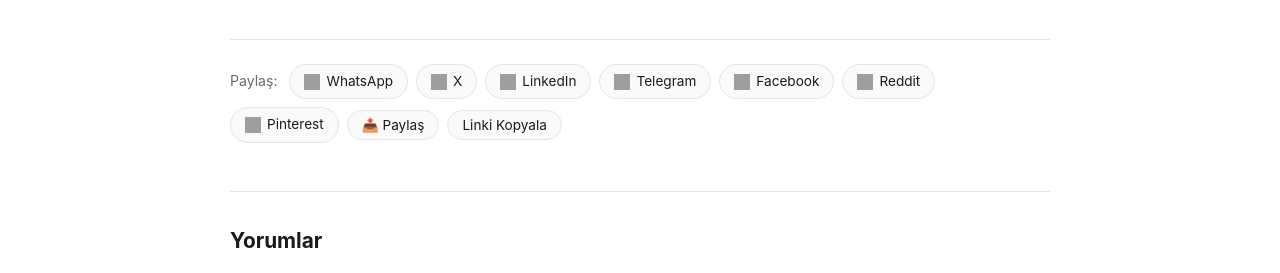
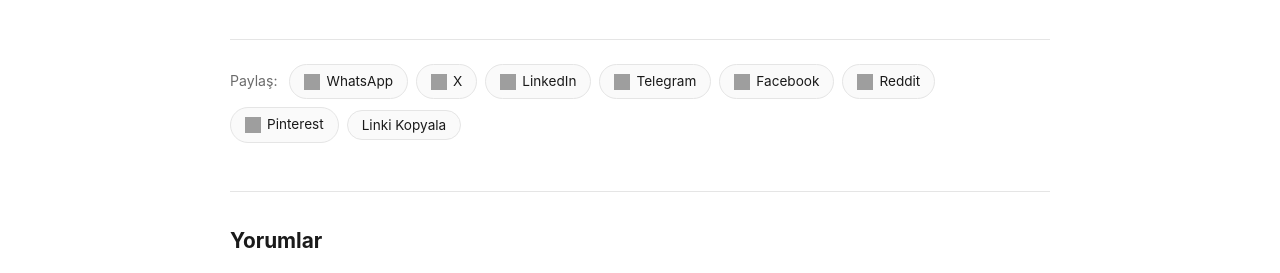
Before and after one commit to abdullah-eymen-asru/abdullah-eymen-asru.github.io, a Jekyll site: the page built from _posts/2026/2026-09-19-ornek-zamanlanmis-yazi.md, in a window 1280 px wide and 1400 px high, scrolled down 380 px. Shown: the part 637-910 px from the top of the window. Built offline with Jekyll 4.4.1, drawn with Linux system fonts in a browser that asks for light colours; grey boxes are pictures that could not be loaded.

Commit message:
Enhance share button styles and fix visibility bug
Added styles for disabled share button and fixed visibility issue.

```diff
--- a/assets/style.css
+++ b/assets/style.css
@@ -831,6 +831,34 @@ th { color: var(--muted); font-weight: 600; }
 }
 
 .share-btn:hover { border-color: var(--accent); color: var(--accent); }
+
+/* Paylaşım isteği SÜRERKEN (bkz. share.html'deki "paylasimSuruyor"
+   bayrağı) buton devre dışı bırakılır — kullanıcı dokunmasının
+   "boşa gittiğini" değil, isteğin işlendiğini görsün diye soluklaştırılır.
+   Bu, tekrar tıklamayı (ve WebKit'te buna bağlı askıda kalma riskini)
+   caydırmaya da yardımcı olur. */
+.share-btn:disabled {
+  opacity: 0.55;
+  cursor: default;
+  pointer-events: none;
+}
+
+/* BUG FİX ("Paylaş" butonu masaüstünde/desteklenmeyen tarayıcılarda GÖRÜNÜP
+   tıklanınca hiçbir şey yapmıyordu): ".share-btn" kuralı "display:
+   inline-flex" verdiği için, tarayıcının [hidden] özniteliğine normalde
+   uyguladığı "display: none" bu kural tarafından EZİLİYORDU — AYNEN
+   ".auth-nav-menu[hidden]" ve ".share-alinti-notu[hidden]" için bu
+   dosyada zaten iki kez düzeltilmiş olan BİREBİR AYNI hata sınıfı (yazar
+   stil sayfası kuralları, özgüllük eşit olsa bile tarayıcının varsayılan
+   stilini her zaman ezer). Sonuç: _includes/share.html'deki
+   "#native-share-btn" öğesi HTML'de "hidden" ile başladığı ve JS SADECE
+   gerçekten mobil bir tarayıcıda "nativeBtn.hidden = false" yaptığı hâlde
+   — masaüstünde, navigator.share() olmayan tarayıcılarda ya da mobil
+   algısı yanlış çıkan cihazlarda (bkz. share.html'deki iPad/masaüstü
+   algı notu) buton HER ZAMAN görünür kalıyor, JS ise o durumlarda tıklama
+   dinleyicisini hiç bağlamadığı için buton "çalışmıyormuş" gibi
+   duruyordu. Bunu açıkça geri kazandırıyoruz. */
+.share-btn[hidden] { display: none; }
 
 /* Resmi marka ikonu (Simple Icons CDN) — bkz. _includes/share.html
    içindeki açıklama ve <script> bloğu. İkon yüklenemezse ("error" event)
```
